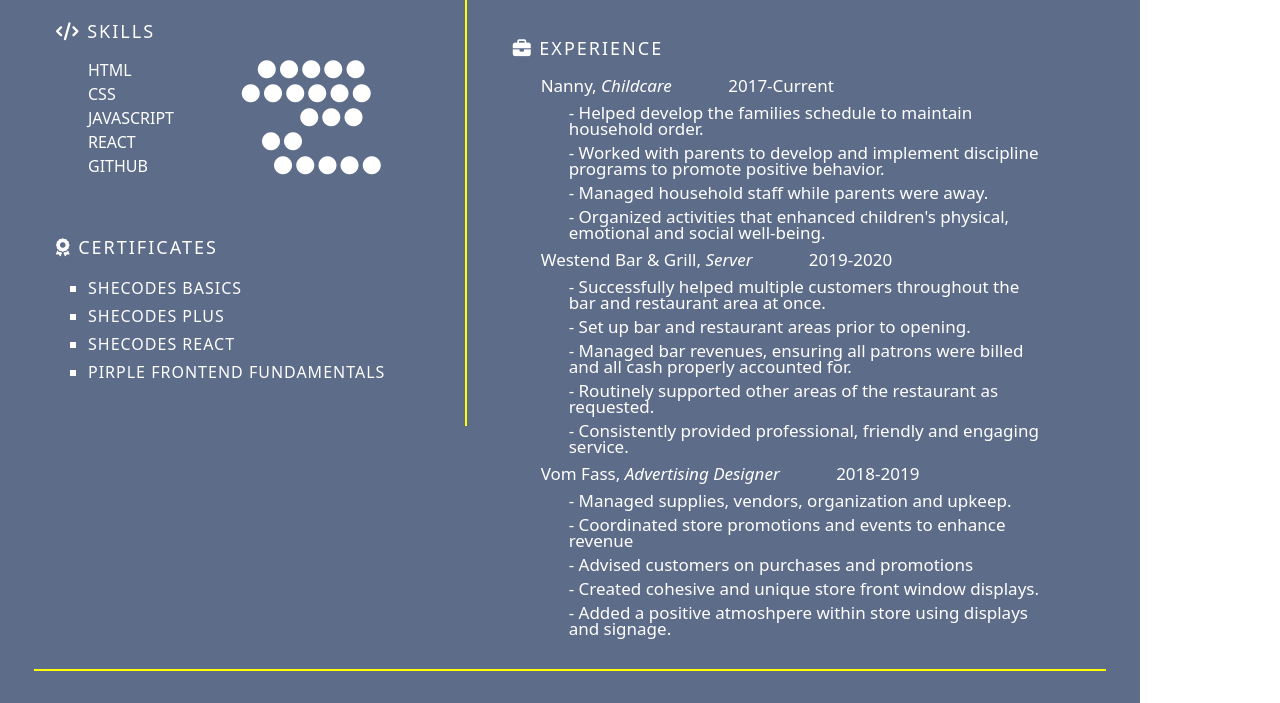
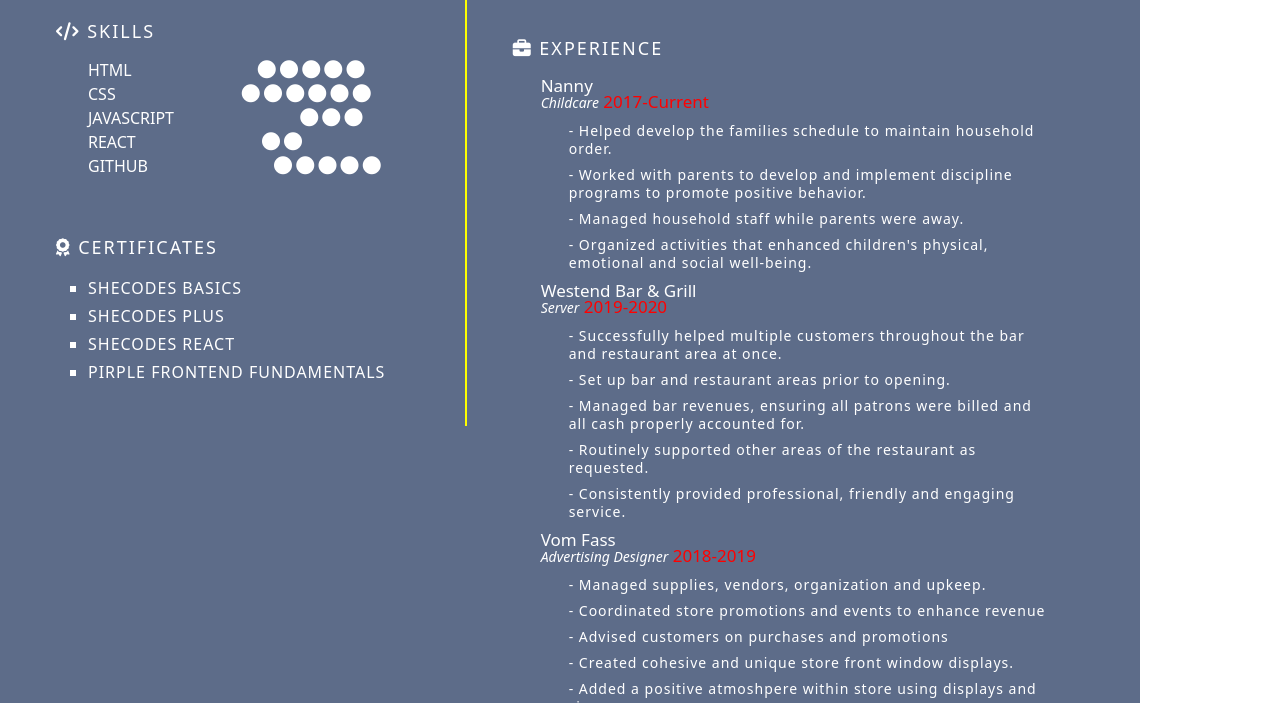
Before and after one commit to ARobin2288/Robin-Andrews-Resume, a plain HTML site: page index.html in a window 1280 px wide. Shown: the part 609-1312 px from the top of the page. Drawn offline with nearby package versions, Linux system fonts and the light colour scheme.

Commit message:
html and css on experience

```diff
--- a/index.html
+++ b/index.html
@@ -132,23 +132,37 @@
                 Experience
               </h5>
               <ul>
-                <li>Nanny, <em>Childcare</em> <span>2017-Current</span></li>
-                  <ul class="">
+                <li class="title">
+                  Nanny
+                  <br/>
+                  <em>Childcare</em>
+                  <span class="date">2017-Current</span>
+                </li>
+                  <ul class="workInfo">
                     <li>- Helped develop the families schedule to maintain household order.</li>
                     <li>- Worked with parents to develop and implement discipline programs to promote positive behavior.</li>
                     <li>- Managed household staff while parents were away.</li>
                     <li>- Organized activities that enhanced children's physical, emotional and social well-being. </li>
                   </ul>
-                <li>Westend Bar & Grill, <em>Server</em> <span>2019-2020</span></li>
-                  <ul>
+                <li>
+                  Westend Bar & Grill
+                  <br/>
+                  <em>Server</em>
+                  <span class="date">2019-2020</span>
+                </li>
+                  <ul class="workInfo">
                     <li>- Successfully helped multiple customers throughout the bar and restaurant area at once.</li>
                     <li>- Set up bar and restaurant areas prior to opening.</li>
                     <li>- Managed bar revenues, ensuring all patrons were billed and all cash properly accounted for.</li>
                     <li>- Routinely supported other areas of the restaurant as requested.</li>
                     <li>- Consistently provided professional, friendly and engaging service. </li>
                   </ul>
-                <li>Vom Fass, <em>Advertising Designer</em> <span>2018-2019</span></li>
-                  <ul>
+                <li>Vom Fass
+                  <br/>
+                  <em>Advertising Designer</em>
+                  <span class="date">2018-2019</span>
+                </li>
+                  <ul class="workInfo">
                     <li>- Managed supplies, vendors, organization and upkeep.</li>
                     <li>- Coordinated store promotions and events to enhance revenue</li>
                     <li>- Advised customers on purchases and promotions</li>
--- a/style/style.css
+++ b/style/style.css
@@ -134,13 +134,26 @@ h1 {
     padding: 3px 28px;
 }
 
+.date {
+    margin: 0 auto;
+    color: red;
+    padding-right: -22px;
+}
+
+em {
+    font-size: 14px;
+}
 .experience li {
     line-height: 16px;
     padding-bottom: 8px;
 }
-.experience span {
-    padding-left: 52px;
+
+.workInfo li {
+    line-height: 18px;
+    letter-spacing: 1px;
+    font-size: 14px;
 }
+
 
 
 /* #yellow {
```
